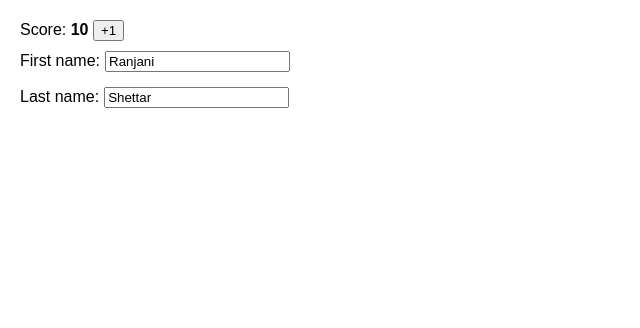
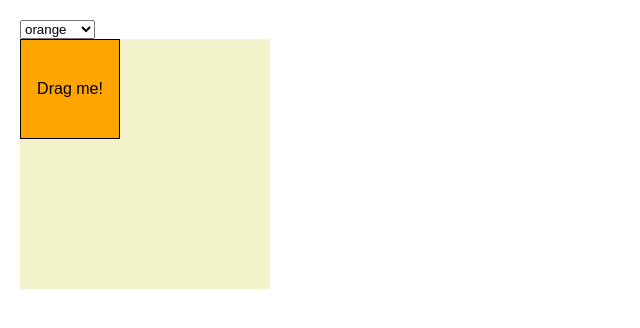
Before and after one commit to mulddang2/R-, a React (Vite) app: page / in a window 1280 px wide. Shown: the top 328 px of the page, without its empty margins (0-640 px from the left). Built offline with nearby package versions, Linux system fonts and the light colour scheme.

Commit message:
study: 객체 State 업데이트하기 (챌린지 2 of 3) #4

```diff
--- a/src/App.jsx
+++ b/src/App.jsx
@@ -1,9 +1,9 @@
-import Scoreboard from "./updating-objects/Scoreboard";
+import Canvas from "./updating-objects/Canvas";
 
 export default function App() {
   return (
     <>
-      <Scoreboard />
+      <Canvas />
     </>
   );
 }
--- /dev/null
+++ b/src/updating-objects/Background.jsx
@@ -0,0 +1,17 @@
+/* eslint-disable react/prop-types */
+export default function Background({ position }) {
+  return (
+    <div
+      style={{
+        position: 'absolute',
+        transform: `translate(
+        ${position.x}px,
+        ${position.y}px
+      )`,
+        width: 250,
+        height: 250,
+        backgroundColor: 'rgba(200, 200, 0, 0.2)',
+      }}
+    />
+  );
+}
--- /dev/null
+++ b/src/updating-objects/Box.jsx
@@ -0,0 +1,56 @@
+/* eslint-disable react/prop-types */
+import { useState } from 'react';
+
+export default function Box({ children, color, position, onMove }) {
+  const [lastCoordinates, setLastCoordinates] = useState(null);
+
+  function handlePointerDown(e) {
+    e.target.setPointerCapture(e.pointerId);
+    setLastCoordinates({
+      x: e.clientX,
+      y: e.clientY,
+    });
+  }
+
+  function handlePointerMove(e) {
+    if (lastCoordinates) {
+      setLastCoordinates({
+        x: e.clientX,
+        y: e.clientY,
+      });
+      const dx = e.clientX - lastCoordinates.x;
+      const dy = e.clientY - lastCoordinates.y;
+      onMove(dx, dy);
+    }
+  }
+
+  // eslint-disable-next-line no-unused-vars
+  function handlePointerUp(e) {
+    setLastCoordinates(null);
+  }
+
+  return (
+    <div
+      onPointerDown={handlePointerDown}
+      onPointerMove={handlePointerMove}
+      onPointerUp={handlePointerUp}
+      style={{
+        width: 100,
+        height: 100,
+        cursor: 'grab',
+        backgroundColor: color,
+        position: 'absolute',
+        border: '1px solid black',
+        display: 'flex',
+        justifyContent: 'center',
+        alignItems: 'center',
+        transform: `translate(
+          ${position.x}px,
+          ${position.y}px
+        )`,
+      }}
+    >
+      {children}
+    </div>
+  );
+}
--- /dev/null
+++ b/src/updating-objects/Canvas.jsx
@@ -0,0 +1,46 @@
+import { useState } from 'react';
+import Background from './Background';
+import Box from './Box';
+
+const initialPosition = {
+  x: 0,
+  y: 0,
+};
+
+export default function Canvas() {
+  const [shape, setShape] = useState({
+    color: 'orange',
+    position: initialPosition,
+  });
+
+  function handleMove(dx, dy) {
+    setShape({
+      ...shape,
+      position: {
+        x: shape.position.x + dx,
+        y: shape.position.y + dy,
+      },
+    });
+  }
+
+  function handleColorChange(e) {
+    setShape({
+      ...shape,
+      color: e.target.value,
+    });
+  }
+
+  return (
+    <>
+      <select value={shape.color} onChange={handleColorChange}>
+        <option value='orange'>orange</option>
+        <option value='lightpink'>lightpink</option>
+        <option value='aliceblue'>aliceblue</option>
+      </select>
+      <Background position={initialPosition} />
+      <Box color={shape.color} position={shape.position} onMove={handleMove}>
+        Drag me!
+      </Box>
+    </>
+  );
+}
```
